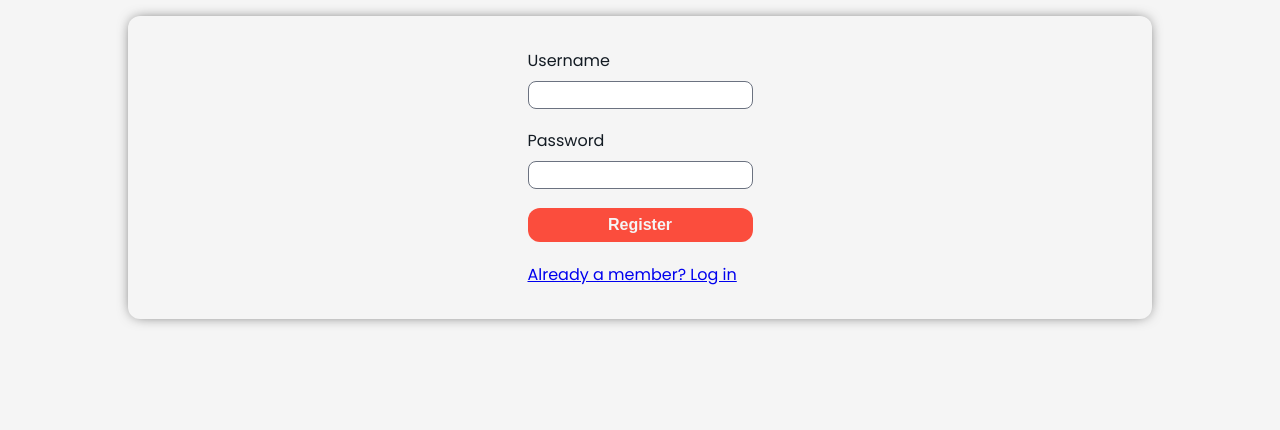
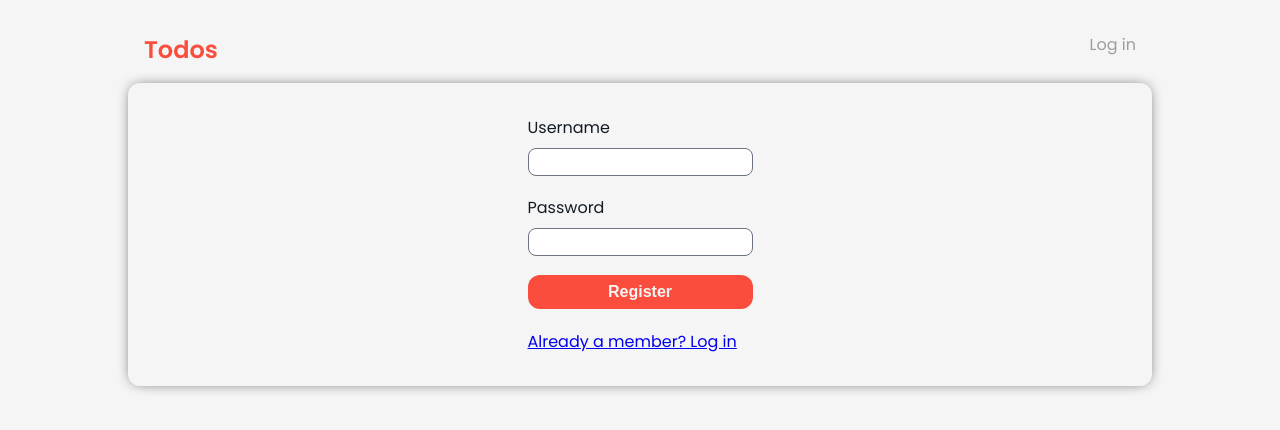
Before and after one commit to tomesfilip/todo-app-nx, a Next.js app: page /register in a window 1280 px wide. Shown: the top 430 px of the page. Built offline with nearby package versions, Linux system fonts and the light colour scheme; no server answers.

Commit message:
logout functionality, header

```diff
--- /dev/null
+++ b/src/app/components/forms/logoutForm.tsx
@@ -0,0 +1,10 @@
+import { logout } from '@/server/userActions';
+import { StyledSubmitButton } from '../ui/submitButton.styled';
+
+export const LogoutForm = () => {
+  return (
+    <form action={logout}>
+      <StyledSubmitButton>Log out</StyledSubmitButton>
+    </form>
+  );
+};
--- /dev/null
+++ b/src/app/components/header.tsx
@@ -0,0 +1,40 @@
+'use client';
+
+import Link from 'next/link';
+import styled from 'styled-components';
+import { LogoutForm } from './forms/logoutForm';
+
+const StyledHeader = styled.header`
+  display: flex;
+  justify-content: space-between;
+  flex-wrap: wrap;
+  width: 100%;
+  max-width: ${(props) => props.theme.sizes.desktop};
+  padding: 1rem;
+`;
+
+const StyledLogoLink = styled(Link)`
+  font-weight: 600;
+  font-size: 1.5rem;
+  text-decoration: none;
+  color: ${(props) => props.theme.colors.primary};
+`;
+
+const StyledLoginLink = styled(Link)`
+  font-size: 1rem;
+  text-decoration: none;
+  color: ${(props) => props.theme.colors.grey};
+`;
+
+type Props = {
+  userId?: string;
+};
+
+export const Header = ({ userId }: Props) => {
+  return (
+    <StyledHeader>
+      <StyledLogoLink href="/">Todos</StyledLogoLink>
+      {userId ? <LogoutForm /> : <StyledLoginLink href="/login">Log in</StyledLoginLink>}
+    </StyledHeader>
+  );
+};
--- a/src/app/components/taskList.tsx
+++ b/src/app/components/taskList.tsx
@@ -17,7 +17,7 @@ const StyledAuthLink = styled(Link)`
   background-color: ${(props) => props.theme.colors.primary};
   border-radius: 0.5rem;
   color: ${(props) => props.theme.colors.bg};
-  font-size: 18px;
+  font-size: 1.2rem;
   padding: 0.75rem 1.4rem;
   border-radius: 12px;
   text-decoration: none;
@@ -53,7 +53,7 @@ const StyledTaskList = styled.ul`
 
 const StyledErrorText = styled.p`
   text-align: center;
-  font-size: 18px;
+  font-size: 1.2rem;
 `;
 
 type Props = {
--- a/src/app/components/ui/wrapper.styled.tsx
+++ b/src/app/components/ui/wrapper.styled.tsx
@@ -2,7 +2,7 @@ import styled from 'styled-components';
 
 export const StyledWrapper = styled.div`
   width: 100%;
-  max-width: 1024px;
+  max-width: ${(props) => props.theme.sizes.desktop};
   background-color: ${(props) => props.theme.colors.bg};
   border-radius: 12px;
   padding: 2rem;
--- a/src/app/layout.tsx
+++ b/src/app/layout.tsx
@@ -1,4 +1,7 @@
+import { cookies } from 'next/headers';
 import { Toaster } from 'sonner';
+import { Header } from './components/header';
+
 import Providers from './Providers';
 
 import './styles/global.css';
@@ -9,11 +12,16 @@ export const metadata = {
 };
 
 export default function RootLayout({ children }: { children: React.ReactNode }) {
+  const userId = cookies().get('userId');
+
   return (
     <html lang="en">
       <body>
         <Toaster />
-        <Providers>{children}</Providers>
+        <Providers>
+          <Header userId={userId?.value} />
+          {children}
+        </Providers>
       </body>
     </html>
   );
--- a/src/app/page.tsx
+++ b/src/app/page.tsx
@@ -8,9 +8,5 @@ export default async function Index() {
 
   const { success: tasks, error } = await getTasksByUser();
 
-  return (
-    <>
-      <TaskList userId={userId?.value} tasks={tasks} error={error} />
-    </>
-  );
+  return <TaskList userId={userId?.value} tasks={tasks} error={error} />;
 }
--- a/src/app/server/userActions.ts
+++ b/src/app/server/userActions.ts
@@ -70,3 +70,12 @@ export async function login(previousState: any, formData: FormData) {
   }
   redirect('/');
 }
+
+export async function logout() {
+  try {
+    cookies().delete('userId');
+    redirect('/login');
+  } catch (error) {
+    return 'Failed to log out. Please try again.';
+  }
+}
--- a/src/app/styles/theme.ts
+++ b/src/app/styles/theme.ts
@@ -8,7 +8,7 @@ const theme = {
     grey: '#9D9D9D',
   },
   sizes: {
-    desktop: '1280px',
+    desktop: '1024px',
     mobile: '640px',
   },
 };
```
